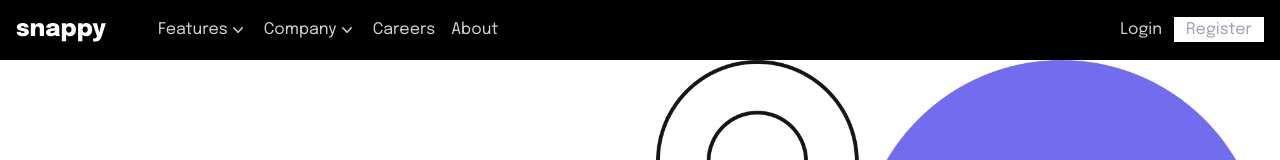
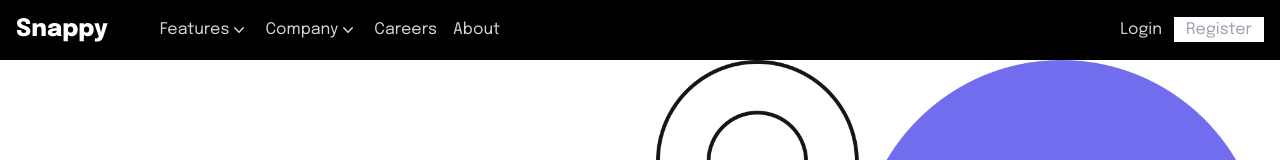
Before and after one commit to Obitrim/snappy, a Next.js app: page / in a window 1280 px wide. Shown: the top 160 px of the page. Built offline with nearby package versions, Linux system fonts and the light colour scheme.

Commit message:
feat: work in progress

```diff
--- a/src/components/layouts/AppHeader.layout.tsx
+++ b/src/components/layouts/AppHeader.layout.tsx
@@ -17,13 +17,12 @@ const AppHeader = () => {
       className={clsx(
         "h-[length:var(--header-h)] bg-black text-white",
         "fixed top-0 left-0 z-50 w-screen"
-      )}
-    >
+      )}>
       <AppContainer className=" h-full ">
         <nav className={clsx("flex h-full items-center gap-5")}>
           <Link href="/">
             <a href="#" className={clsx("text-2xl font-bold")}>
-              snappy
+              Snappy
             </a>
           </Link>
           <div
@@ -31,9 +30,11 @@ const AppHeader = () => {
               "flex flex-1 flex-col  sm:flex-row sm:justify-between",
               "fixed right-0 top-0 h-screen w-[300px] bg-white ",
               "sm:static sm:h-auto sm:w-auto sm:bg-transparent"
-            )}
-          >
-            <div className={"flex flex-col gap-4 sm:flex-1 sm:flex-row"}>
+            )}>
+            <div
+              className={
+                "flex flex-col gap-4 sm:flex-1 sm:flex-row sm:items-center"
+              }>
               <DropdownMenu
                 className="ml-8"
                 triggerLabel="Features"
--- a/src/components/layouts/DropdownMenu.tsx
+++ b/src/components/layouts/DropdownMenu.tsx
@@ -36,9 +36,8 @@ const DropdownMenu = ({
           "-translate-x-1/2",
           " transition-all duration-200 ease-in-out",
           "group-hover:top-[length:calc(100%)] group-hover:opacity-100",
-          "group-hover:pointer-events-auto"
-        )}
-      >
+          "min-w-[170px] py-2 group-hover:pointer-events-auto"
+        )}>
         {menuItems.map((val, idx) => (
           <RouteLink
             href={val.url}
```
